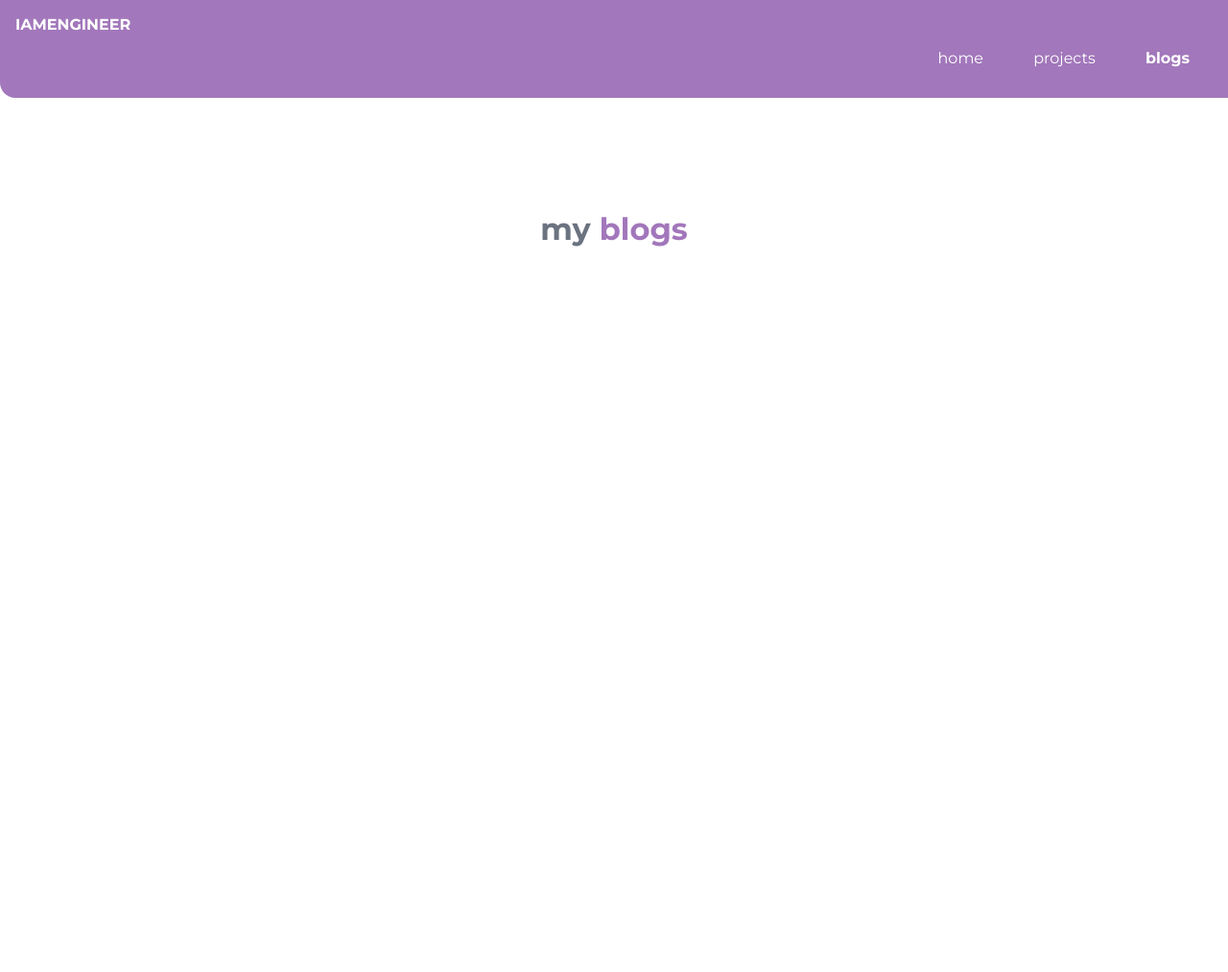
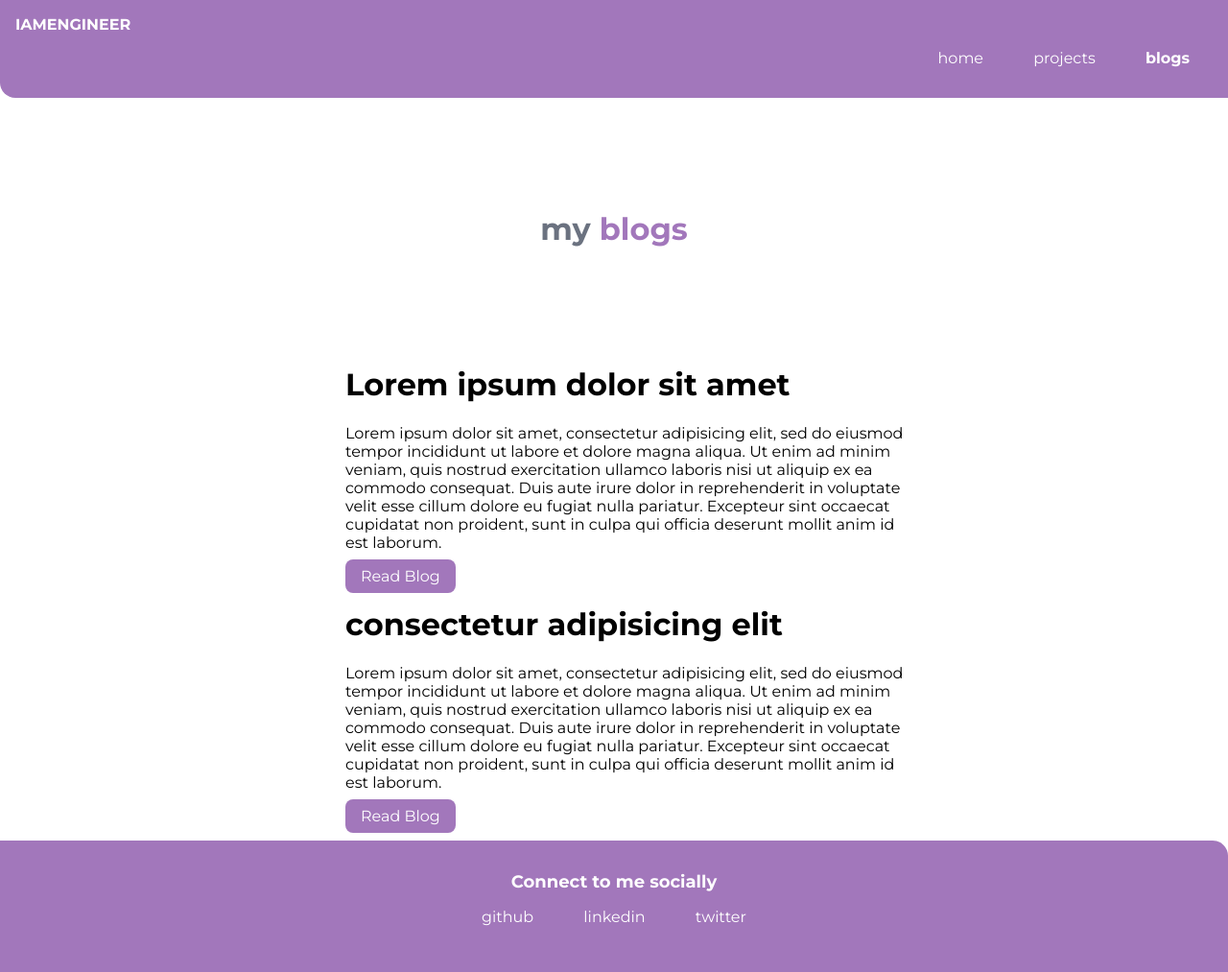
Before and after one commit to SimranjitKaurMaan/project-component-library, a plain HTML site: page blogs.html in a window 1280 px wide. Shown: the whole page at 96% size. Before the commit the page ends 800 px from the top, so only its background shows below. Drawn offline with Linux system fonts and the light colour scheme.

Commit message:
Added blogs

```diff
--- a/blogs.html
+++ b/blogs.html
@@ -28,6 +28,40 @@
     <header class="hero">
         <h1 class="hero-heading">my <span style="color: var(--primary-color)">blogs</span></h1>
     </header>
+    <ul class="list-non-bullet">
+        <li>
+            <div class="container container-center">
+                <h1>Lorem ipsum dolor sit amet</h1>
+                <p>Lorem ipsum dolor sit amet, consectetur adipisicing elit, sed do eiusmod tempor incididunt ut labore et
+                    dolore magna aliqua. Ut enim ad minim veniam, quis nostrud exercitation ullamco laboris nisi ut aliquip
+                    ex ea commodo consequat. Duis aute irure dolor in reprehenderit in voluptate velit esse cillum dolore eu
+                    fugiat nulla pariatur. Excepteur sint occaecat cupidatat non proident, sunt in culpa qui officia
+                    deserunt mollit anim id est laborum.</p>
+                    <a class="link link-primary" href="/blogDetails.html">Read Blog</a>
+            </div>
+        </li>
+        <li>
+            <div class="container container-center">
+                <h1>consectetur adipisicing elit</h1>
+                <p>Lorem ipsum dolor sit amet, consectetur adipisicing elit, sed do eiusmod tempor incididunt ut labore et
+                    dolore magna aliqua. Ut enim ad minim veniam, quis nostrud exercitation ullamco laboris nisi ut aliquip
+                    ex ea commodo consequat. Duis aute irure dolor in reprehenderit in voluptate velit esse cillum dolore eu
+                    fugiat nulla pariatur. Excepteur sint occaecat cupidatat non proident, sunt in culpa qui officia
+                    deserunt mollit anim id est laborum.</p>
+                    <a class="link link-primary" href="/blogDetails.html">Read Blog</a>
+            </div>
+        </li>
+    </ul>
+
+    <footer class="footer">
+        <div class="footer-header">Connect to me socially</div>
+        <ul class="list-non-bullet">
+            <li class="list-item-inline"><a class="link" href="https://github.com/SimranjitKaurMaan">github</a></li>
+            <li class="list-item-inline"><a class="link" href="https://in.linkedin.com/in/simranjitkaurmec">linkedin</a>
+            </li>
+            <li class="list-item-inline"><a class="link" href="https://twitter.com/Simranjit1994">twitter</a></li>
+        </ul>
+    </footer>
 
 </body>
 </html>
--- a/styles.css
+++ b/styles.css
@@ -135,3 +135,7 @@ hr {
 .footer ul{
     padding-inline-start: 0px;
 }
+
+.date{
+    margin-top: 0px;
+}
```
Also changed, not shown: blogDetails.html (added, +46 -0 lines), projects.html (+10 -0 lines), images/blog.svg (added).
